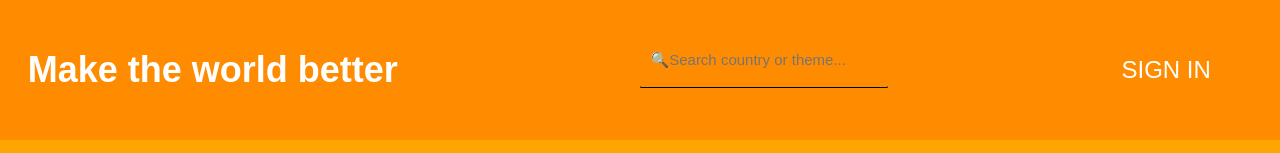
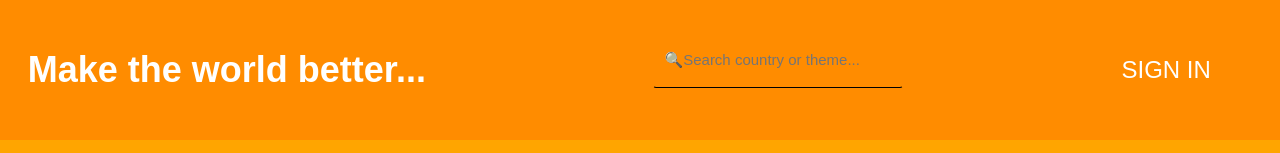
Before and after one commit to MichelLaufer/charity-finder-hobby-project, a React (Create React App) app: page / in a window 1280 px wide. Shown: the top 153 px of the page. Built offline with nearby package versions, Linux system fonts and the light colour scheme; no server answers.

Commit message:
Made a minor change

```diff
--- a/src/components/Navbar.js
+++ b/src/components/Navbar.js
@@ -17,7 +17,7 @@ export const Navbar = () => {
       <div className="navbar-header-container">
         <Hamburger />
         <h1 className="navbar-header-title">
-          <Link to={`/`}>Make the world better</Link>
+          <Link to={`/`}>Make the world better...</Link>
         </h1>
         <Searchbar />
 
```
